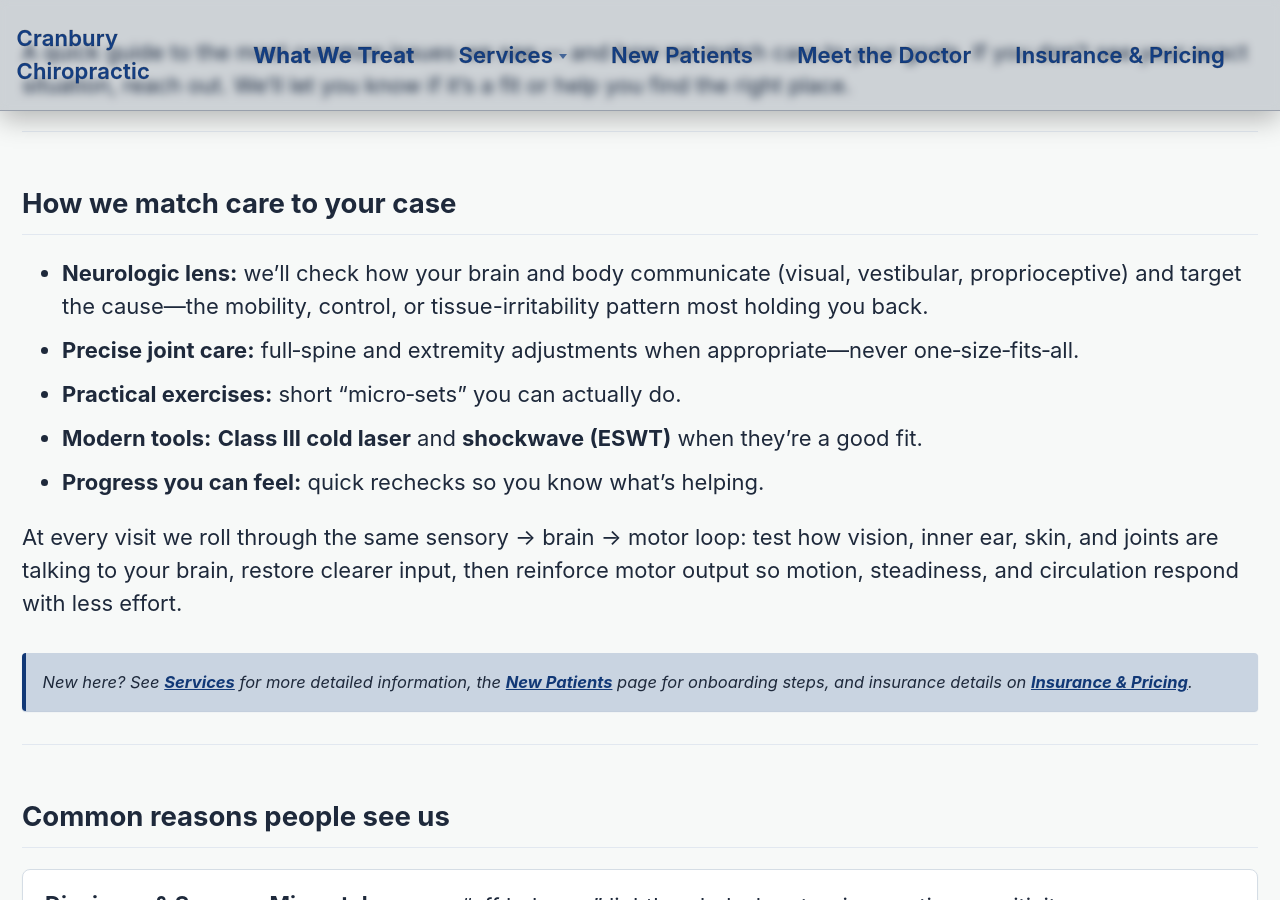
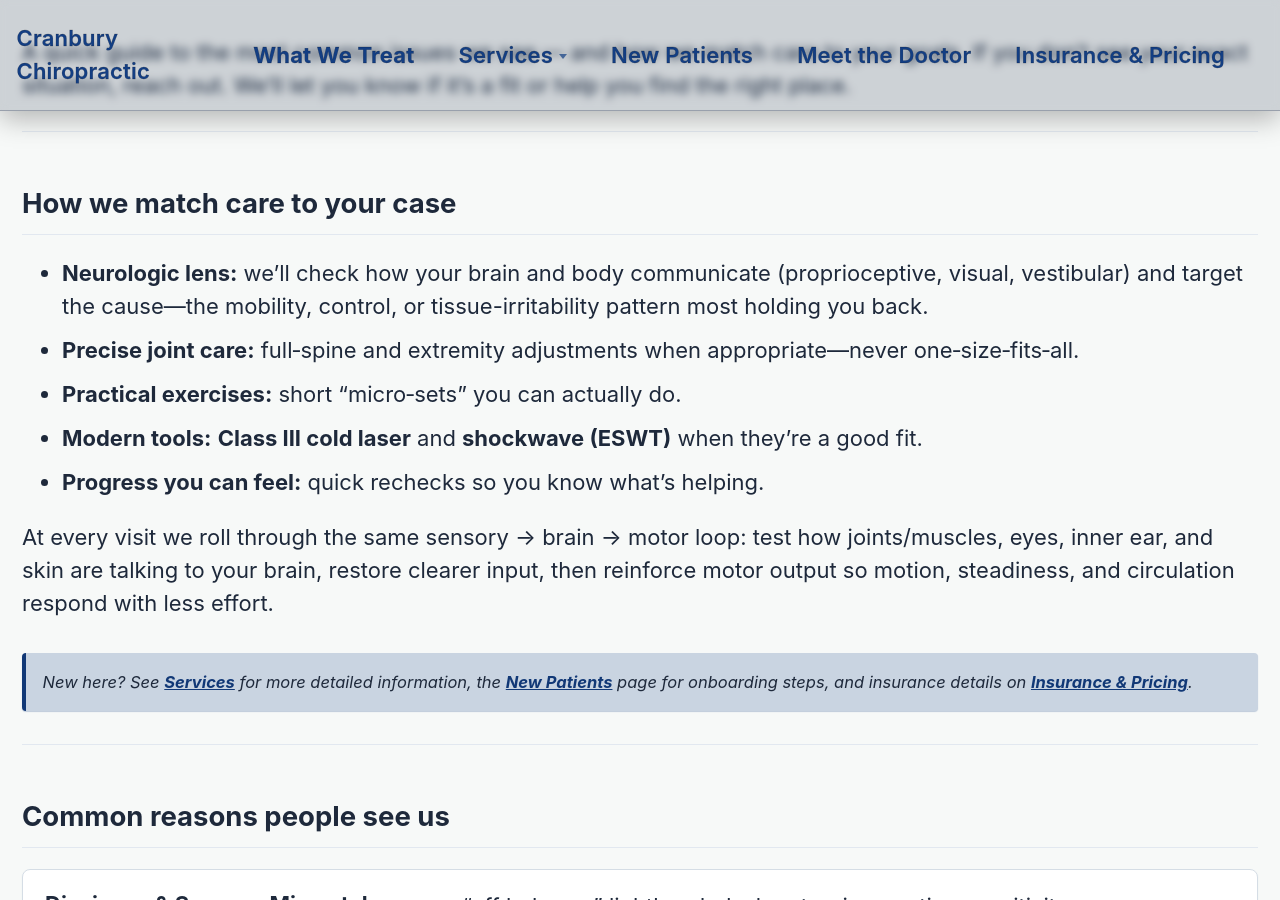
Before and after one commit to millerms/CranburyChiropractic, a Jekyll site: the page built from _pages/treat.md, in a window 1280 px wide and 900 px high, scrolled down 450 px. Built offline with Jekyll 4.4.1, drawn with Linux system fonts in a browser that asks for light colours; cached includes are drawn as plain includes.

Commit message:
updated wording

```diff
--- a/_pages/treat.md
+++ b/_pages/treat.md
@@ -17,14 +17,14 @@ A quick guide to the most common issues we see — and how we match care to your
 
 ## How we match care to your case
 {: .reveal .reveal--up }
-- **Neurologic lens:** we’ll check how your brain and body communicate (visual, vestibular, proprioceptive) and target the cause—the mobility, control, or tissue-irritability pattern most holding you back.
+- **Neurologic lens:** we’ll check how your brain and body communicate (proprioceptive, visual, vestibular) and target the cause—the mobility, control, or tissue-irritability pattern most holding you back.
 - **Precise joint care:** full‑spine and extremity adjustments when appropriate—never one‑size‑fits‑all.
 - **Practical exercises:** short “micro‑sets” you can actually do.
 - **Modern tools:** **Class III cold laser** and **shockwave (ESWT)** when they’re a good fit.
 - **Progress you can feel:** quick rechecks so you know what’s helping.
 {: .reveal .reveal--up }
 
-At every visit we roll through the same sensory → brain → motor loop: test how vision, inner ear, skin, and joints are talking to your brain, restore clearer input, then reinforce motor output so motion, steadiness, and circulation respond with less effort.
+At every visit we roll through the same sensory → brain → motor loop: test how joints/muscles, eyes, inner ear, and skin are talking to your brain, restore clearer input, then reinforce motor output so motion, steadiness, and circulation respond with less effort.
 {: .reveal .reveal--up }
 
 > New here? See **[Services]({{ '/services/' | relative_url }})** for more detailed information, the **[New Patients]({{ '/new-patients/' | relative_url }})** page for onboarding steps, and insurance details on **[Insurance & Pricing]({{ '/insurance/' | relative_url }})**.
@@ -46,7 +46,7 @@ At every visit we roll through the same sensory → brain → motor loop: test h
       <ul>
         <li><a href="{{ '/services/full-spine-extremities/' | relative_url }}">Cervical Adjusting</a> — restore clean joint input from the neck</li>
         <li><a href="{{ '/services/neurologic-approach/' | relative_url }}">Neurologic Approach</a> — sensory retraining and gaze stabilization</li>
-        <li>Home drills to sync visual, vestibular, and proprioceptive cues</li>
+        <li>Home drills to sync proprioceptive, visual, and vestibular cues</li>
       </ul>
     </div>
   </details>
@@ -124,7 +124,7 @@ At every visit we roll through the same sensory → brain → motor loop: test h
       <em>What often helps:</em>
       <ul>
         <li><a href="{{ '/services/full-spine-extremities/' | relative_url }}">Gentle Cervical Adjusting</a> — restore clean input from the neck to support balance</li>
-        <li><a href="{{ '/services/balance-stability/' | relative_url }}">Balance & Stability</a> — visual/vestibular/proprioceptive exercises with tracking</li>
+        <li><a href="{{ '/services/balance-stability/' | relative_url }}">Balance & Stability</a> — proprioceptive/visual/vestibular exercises with tracking</li>
         <li><a href="{{ '/services/neurologic-approach/' | relative_url }}">Neurologic Approach</a> — map input → output; risk‑of‑fall score with balance tracker</li>
       </ul>
     </div>
```
Also changed, not shown: other parts of _pages/treat.md (+1 -1 lines), _pages/new-patients.md (+1 -1 lines), _pages/services.md (+4 -4 lines), _pages/services/balance-stability.md (+2 -2 lines), _pages/services/neurologic-approach.md (+3 -3 lines), index.md (+2 -2 lines).
